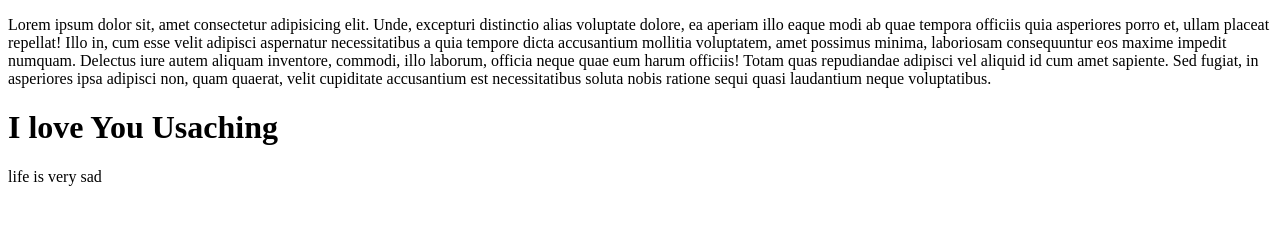
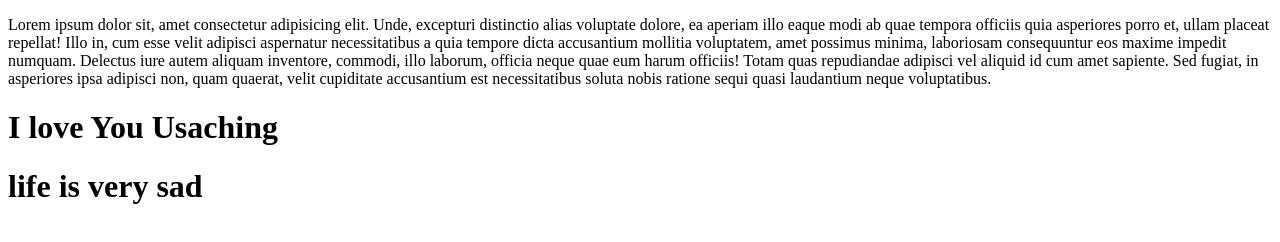
Before and after one commit to usaching947/god-pray, a plain HTML site: page index.html in a window 1280 px wide. Drawn offline with Linux system fonts and the light colour scheme.

Commit message:
h1-added

```diff
--- a/index.html
+++ b/index.html
@@ -17,7 +17,7 @@
         necessitatibus soluta nobis ratione sequi quasi laudantium neque voluptatibus.</p>
 
     <h1>I love You Usaching</h1>
-    <p>life is very sad</p>
+    <h1>life is very sad</h1>
 </body>
 
 </html>
```
